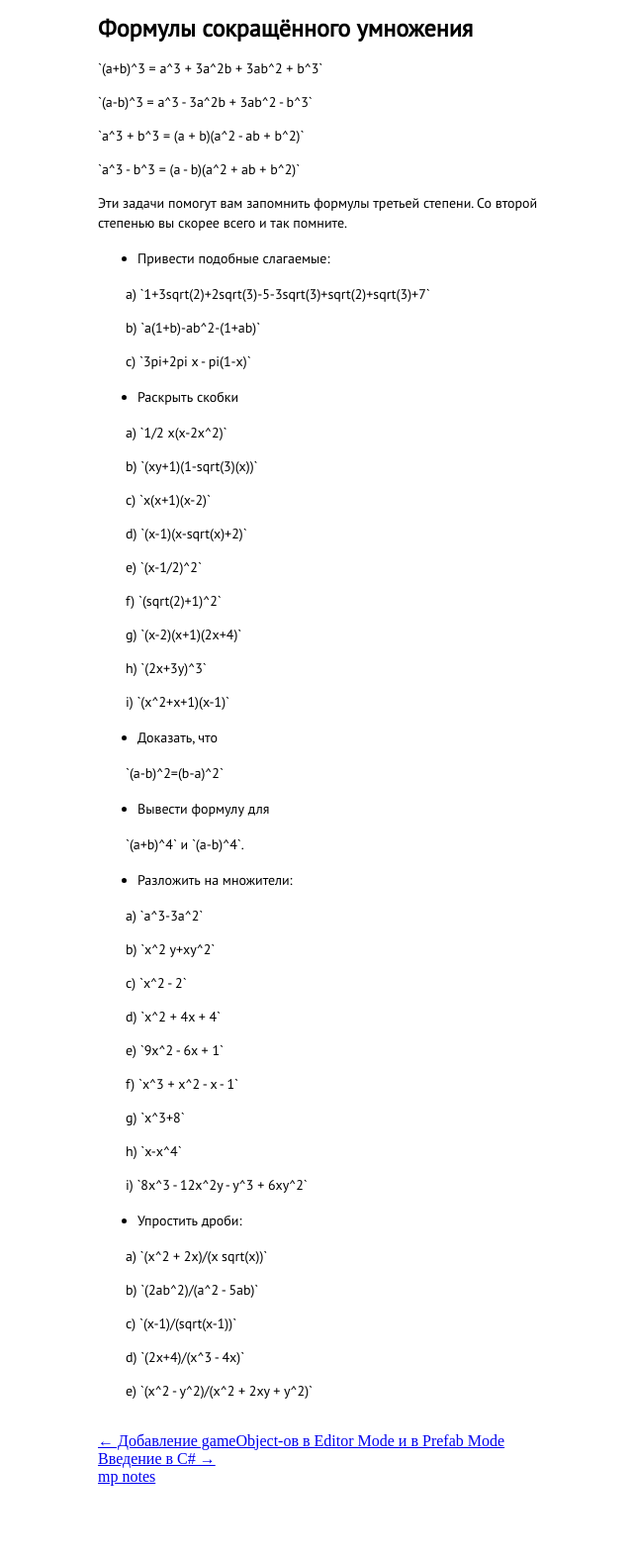
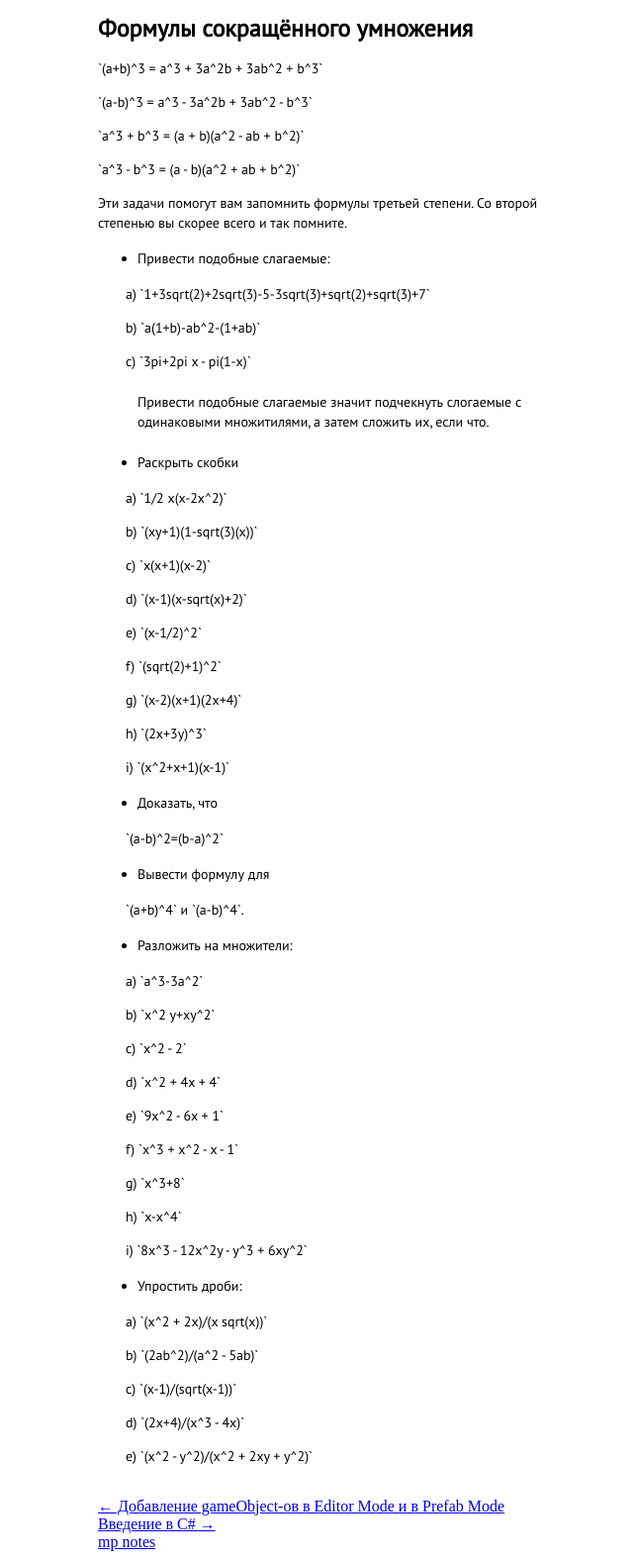
Before and after one commit to dOvObu/dOvObu.github.io, a Jekyll site: the page built from _posts/2022-04-14-shkolni_probeli.md, in a window 1280 px wide. Shown: the whole page at 99% size, without its empty margins (291-931 px from the left). Built offline with Jekyll 4.4.1, drawn with Linux system fonts in a browser that asks for light colours; nearby versions of some CDN libraries; before the commit the page ends 1509 px from its top, so only the background shows below that.

Commit message:
Update 2022-04-14-shkolni_probeli.md

```diff
--- a/_posts/2022-04-14-shkolni_probeli.md
+++ b/_posts/2022-04-14-shkolni_probeli.md
@@ -25,6 +25,8 @@ excerpt: Checkout
 &emsp;&emsp;b) \\{a(1+b)-ab^2-(1+ab)\\}
 
 &emsp;&emsp;c) \\{3pi+2pi x - pi(1-x)\\}
+
+> Привести подобные слагаемые значит подчекнуть слогаемые с одинаковыми множитилями, а затем сложить их, если что.
 
 - Раскрыть скобки
 
```
